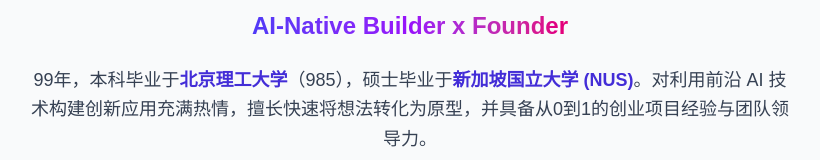
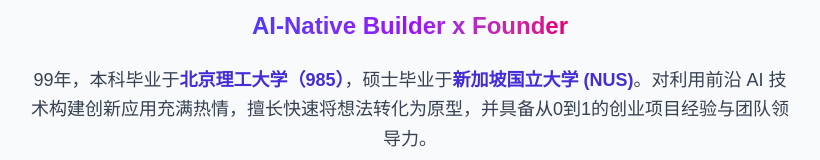
Before and after one commit to GSSfearless/portfolio, a Next.js app: page / in a window 1280 px wide. Shown: the part 254-414 px from the top of the page, without its empty margins (230-1050 px from the left). Built offline with nearby package versions, Linux system fonts and the light colour scheme.

Commit message:
985 哈哈哈

```diff
--- a/src/app/page.tsx
+++ b/src/app/page.tsx
@@ -68,8 +68,8 @@
             rel="noopener noreferrer"
             className="font-bold text-indigo-700 hover:text-indigo-500 transition-colors duration-200"
           >
-            北京理工大学
-          </a>（985），硕士毕业于
+            北京理工大学（985）
+          </a>，硕士毕业于
           <a
             href="https://nus.edu.sg/"
             target="_blank"
```
